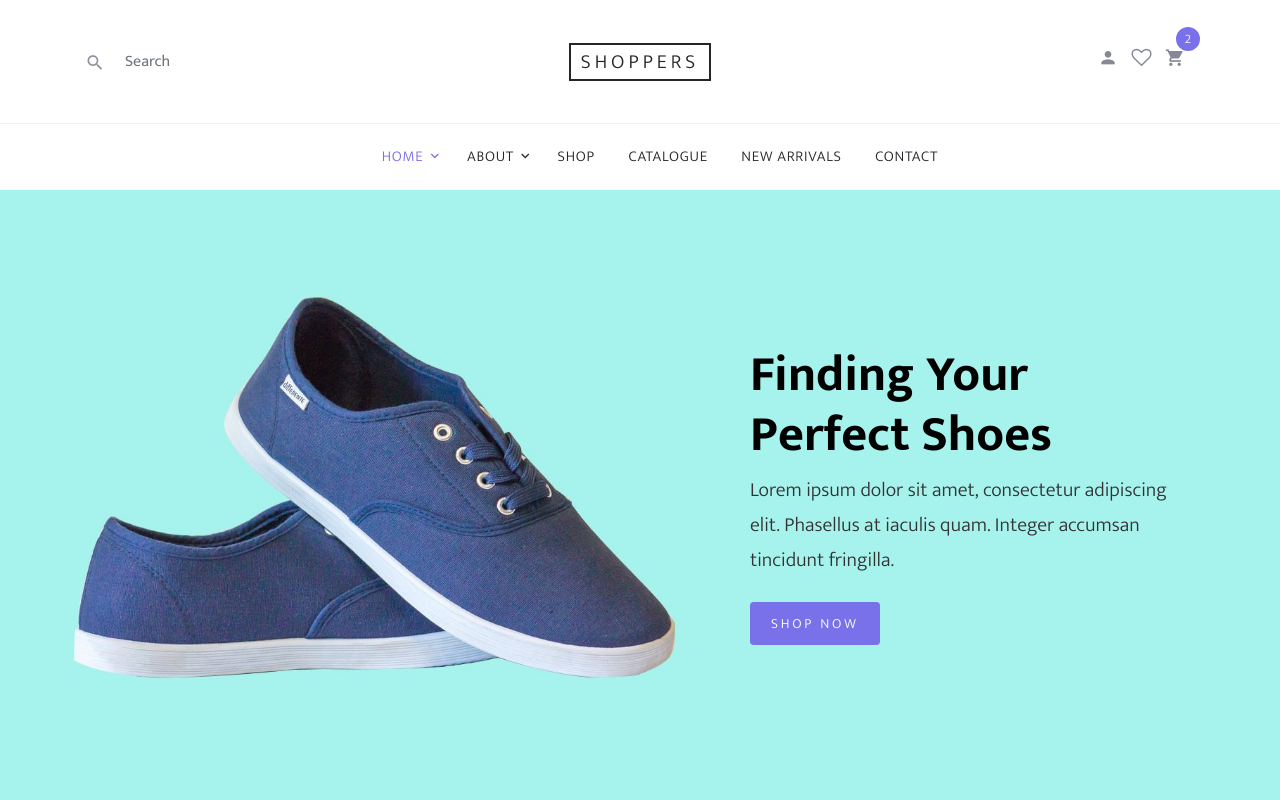
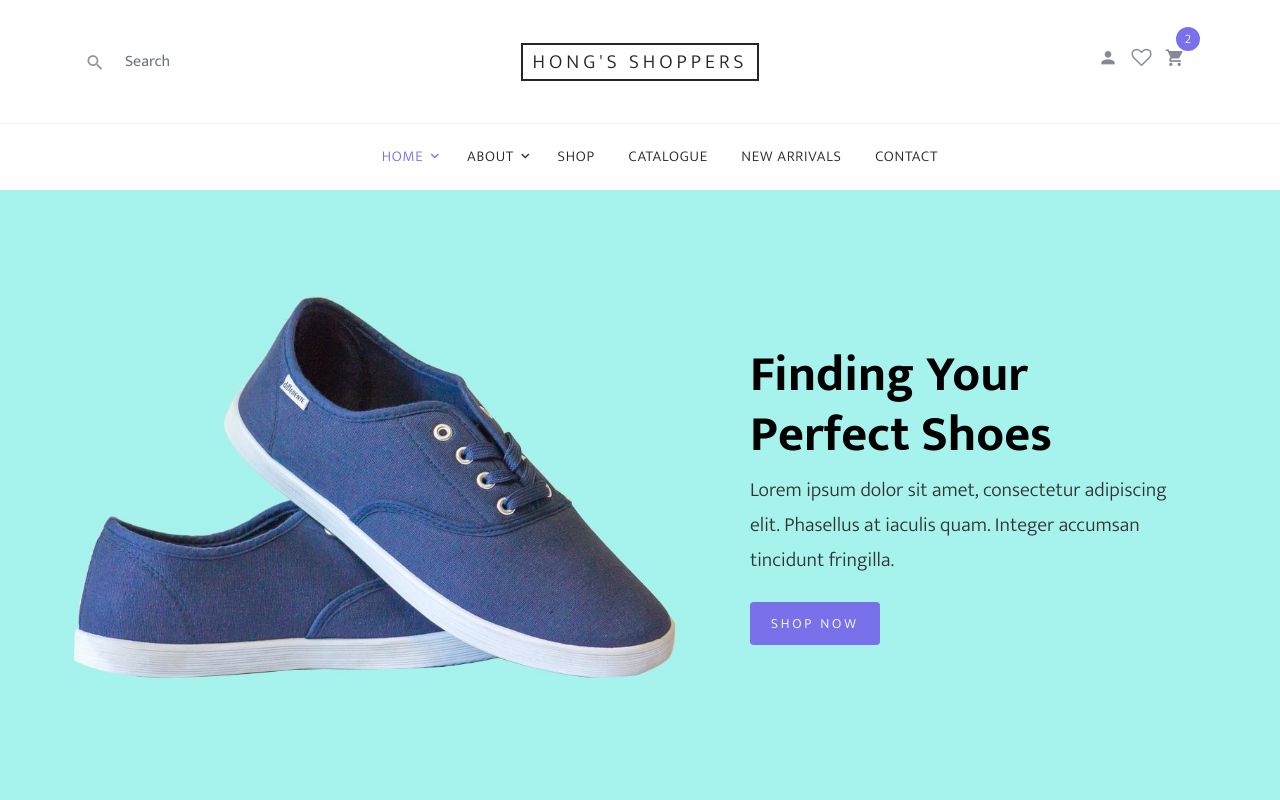
Before and after one commit to chanydang/ga_test, a plain HTML site: page index.html in a window 1280 px wide. Shown: the top 800 px of the page. Drawn offline with Linux system fonts and the light colour scheme; files whose address does not match are found by name.

Commit message:
Update index.html

```diff
--- a/index.html
+++ b/index.html
@@ -37,7 +37,7 @@
 
             <div class="col-12 mb-3 mb-md-0 col-md-4 order-1 order-md-2 text-center">
               <div class="site-logo">
-                <a href="index.html" class="js-logo-clone">Shoppers</a>
+                <a href="index.html" class="js-logo-clone">Hong's Shoppers</a>
               </div>
             </div>
 
```
